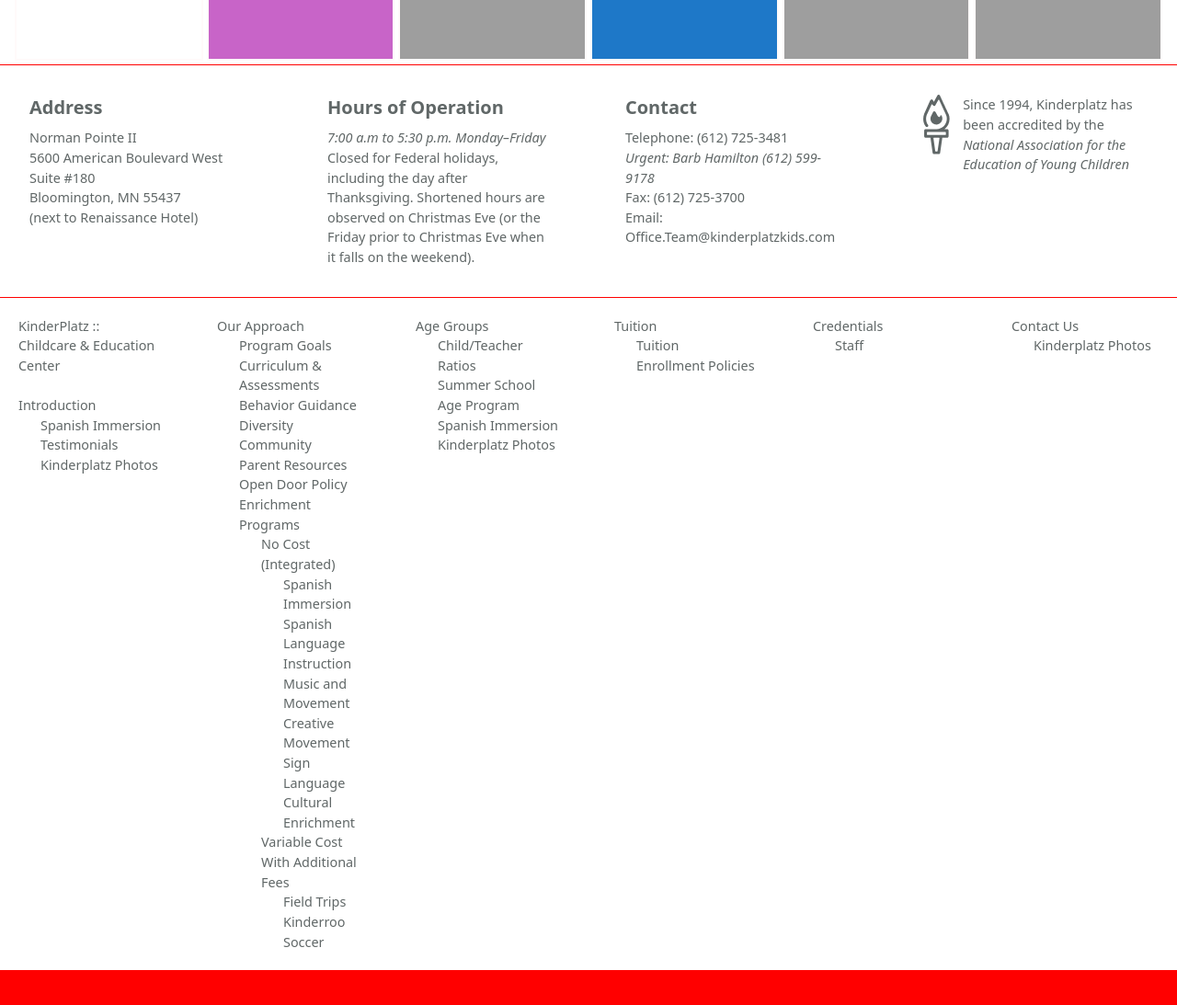
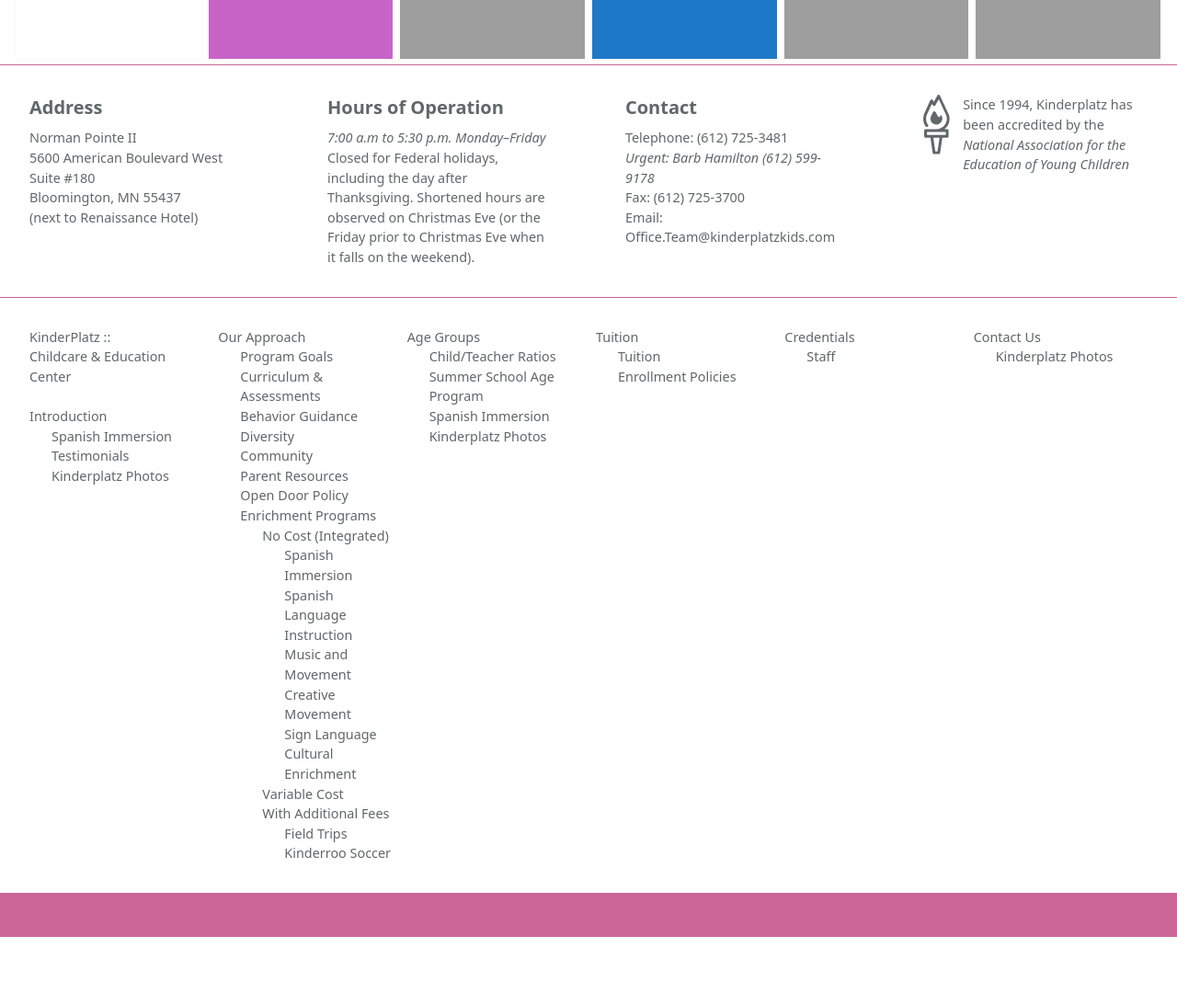
Before and after one commit to OOKB/kinderplatz-web, a SvelteKit app: page / in a window 1280 px wide. Shown: the part 789-1882 px from the top of the page at 92% size. After the commit the page ends 1808 px from the top, so only its background shows below. Built offline with nearby package versions, Linux system fonts and the light colour scheme; grey boxes are pictures that could not be loaded.

Commit message:
footer colors change with rest of section colors now too!

```diff
--- a/src/app.css
+++ b/src/app.css
@@ -145,32 +145,3 @@ address {
 }
 
 /** /end main nav stuff **/
-
-/** Footer Additions **/
-/* footer stuff */
-
-.intro footer .flex {
-  @apply border-[color:var(--kp-orange)];
-}
-.approach footer .flex {
-  @apply border-[color:var(--kp-yellow)];
-}
-.ageGroup footer .flex {
-  @apply border-[color:var(--kp-green)];
-}
-.tuition footer .flex {
-  @apply border-[color:var(--kp-blue)];
-}
-.credentials footer .flex {
-  @apply border-[color:var(--kp-purple)];
-}
-.contact footer .flex {
-  @apply border-[color:var(--kp-red)];
-}
-.other footer .flex {
-  @apply border-[color:var(--kp-pink)];
-}
-
-footer nav > ul > li {
-  @apply flex-[auto] p-5;
-}
--- a/src/lib/el/stripe.svelte
+++ b/src/lib/el/stripe.svelte
@@ -1,3 +1,9 @@
-<div class="bg-red leading-10 h-12 w-screen">
+<script>
+  import { pageColor } from '$lib/stores.js';
+  $: background = `bg-${$pageColor}`;
+</script>
+
+<div class="{background} leading-10 h-12 w-screen">
   <!-- Red footer stripe here, suggesting you have a fantastic day! -->
+  <!-- The footer along witht he border color of the sections in the footer should change with the section!? -->
 </div>
--- a/src/lib/footer/footer.svelte
+++ b/src/lib/footer/footer.svelte
@@ -1,4 +1,6 @@
 <script>
+  import { pageColor } from '$lib/stores.js';
+
   import Address from "$lib/el/address.svelte";
 	import Stripe from "$lib/el/stripe.svelte";
   import Contact from "$lib/el/contact.svelte";
@@ -6,10 +8,13 @@
   import Accredited from "./accredited.svelte";
   import Links from "./links.svelte";
 	import Block from "./block.svelte";
+
+  $: borderColor = `border-${$pageColor}`;
+
 </script>
 
 <footer class="text-[90%]">
-  <section class="grid grid-cols-1 sm:grid-cols-2 md:grid-cols-3 lg:grid-cols-4 gap-4 border-y border-red mt-1">
+  <section class="grid grid-cols-1 sm:grid-cols-2 md:grid-cols-3 lg:grid-cols-4 gap-4 border-y {borderColor} mt-1">
     <Block><Address /></Block>
     <Block><Hours /></Block>
     <Block><Contact /></Block>
--- a/src/lib/footer/links.svelte
+++ b/src/lib/footer/links.svelte
@@ -5,7 +5,7 @@
   $: linkClasses = "hover:text-natural-700 hover:underline hover:decoration-solid";
 
 </script>
-<section class="">
+<section class="p-5 lg:p-6 xl:p-8">
   <div class="hidden">
     <a class="hover:text-natural-700 hover:underline hover:decoration-solid"></a>
   </div>
--- a/tailwind.config.cjs
+++ b/tailwind.config.cjs
@@ -155,7 +155,7 @@ fuchsia.dark = fuchsia['900']
 
 const colorIds = ['sky', 'orange', 'lime', 'fuchsia', 'yellow', 'red', 'pink']
 const safeList = _.flatten(
-  ['text', 'hover:text', 'bg', 'hover:bg'].map((prefix) => colorIds.map((id) => `${prefix}-${id}`)).concat(
+  ['text', 'hover:text', 'bg', 'hover:bg', 'border'].map((prefix) => colorIds.map((id) => `${prefix}-${id}`)).concat(
     ['100'].map((suffix) => colorIds.map((id) => `bg-${id}-${suffix}`))
   )
 )
```
